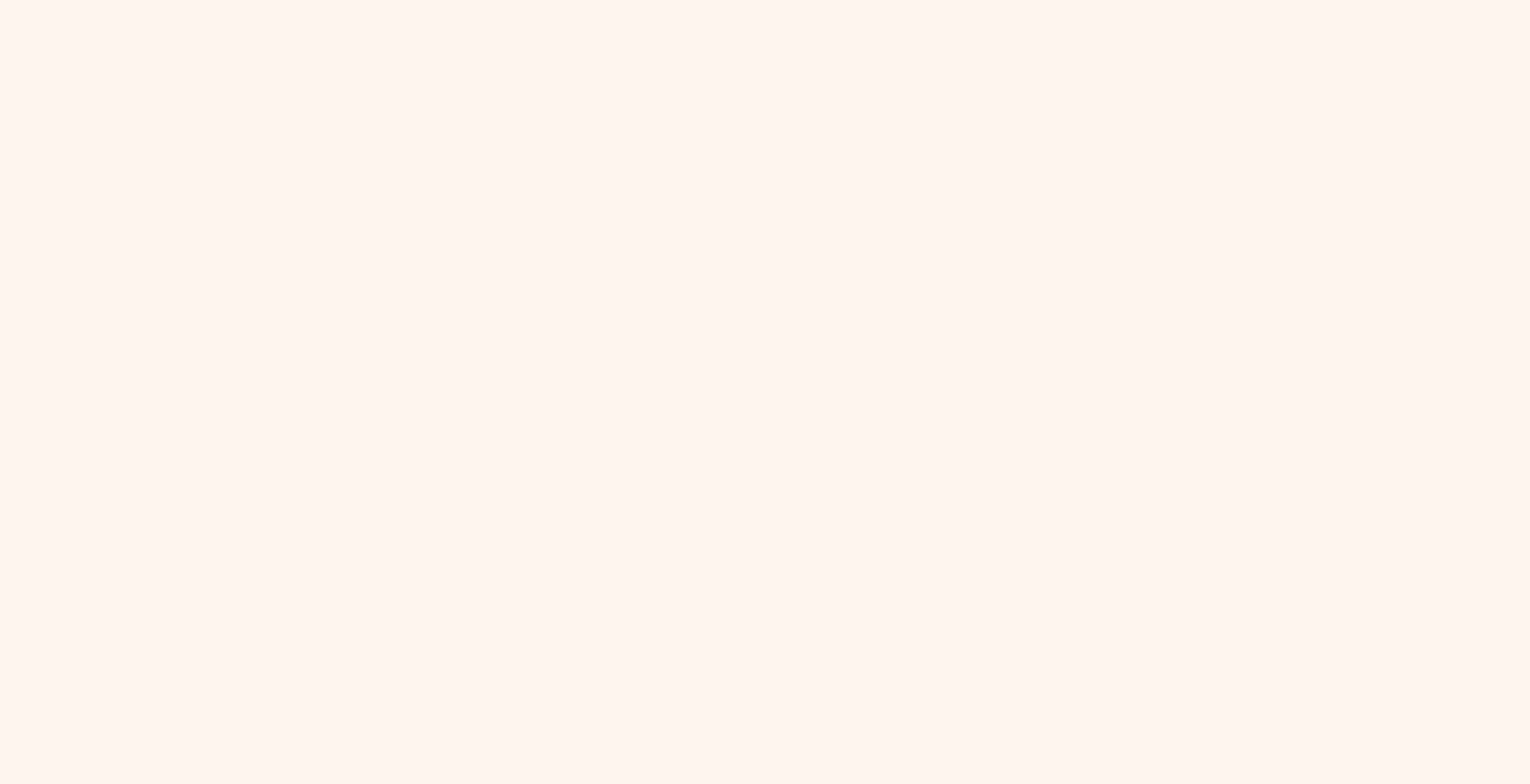
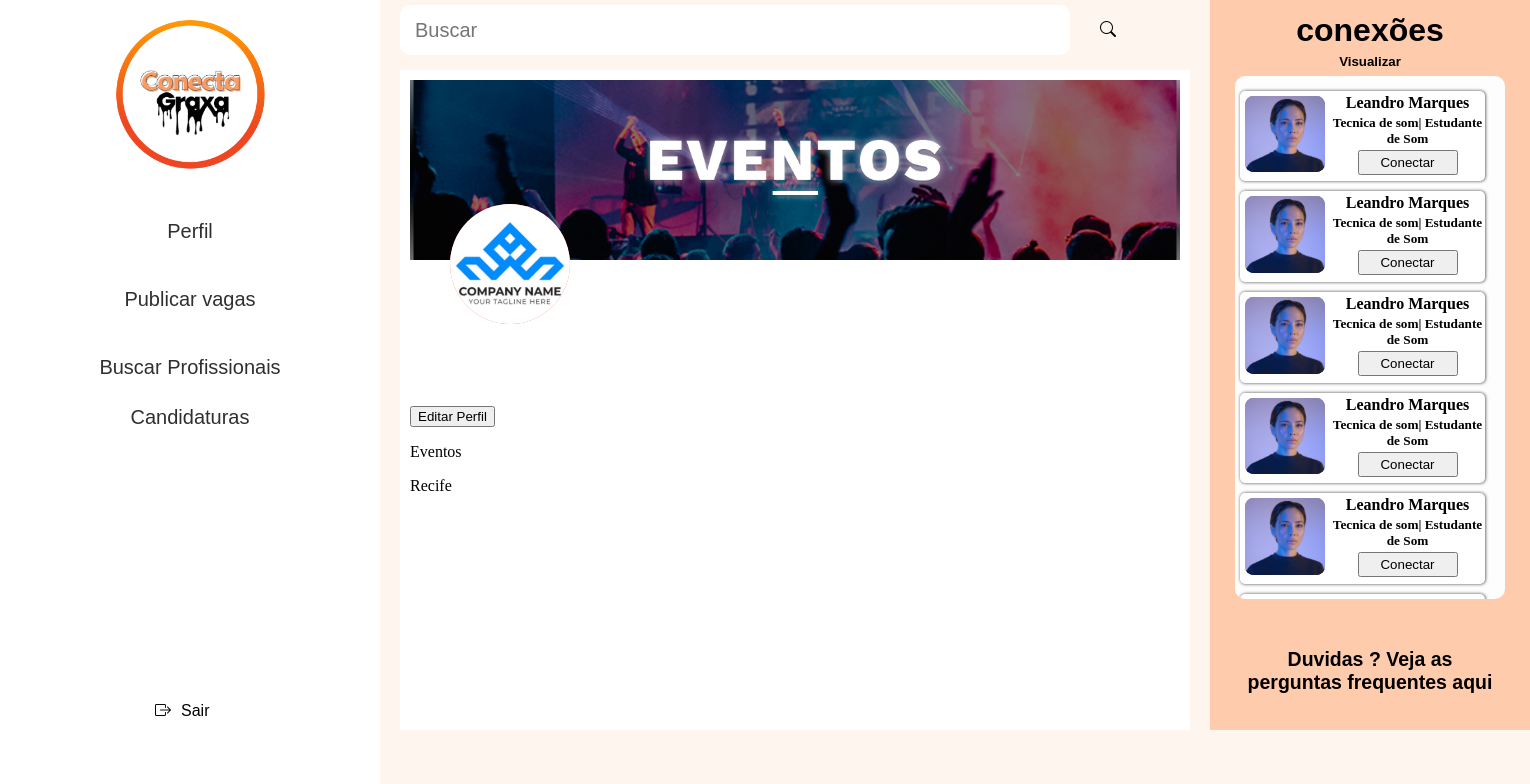
Before and after one commit to conectagraxa/Projeto_conectagraxa, a React (Create React App) app: page /PerfilEmpresas in a window 1280 px wide. Before the commit this address had no page. Shown: the top 784 px of the page, 1530 px wide, since content can reach past the window. Built offline with nearby package versions, Linux system fonts and the light colour scheme.

Commit message:
Adicionando comp/Perfil-Empresa

```diff
--- a/src/App.js
+++ b/src/App.js
@@ -9,11 +9,13 @@ import './components/Cadastro_pessoa_fisica/style.css' //*css da página de cada
 import './components/Conexoes/index.css'
 import './components/navbarempresa/styleempresa.css'
 import './components/CadastroPJe/index.css'
+import './components/Perfilempresa/index.css'
 
 
 import './Pastas/Home_comunidade/Exemplo/index.css'//isso é apenas um arquivo para exemplos ou testes //
 import Exemplo from './Pastas/Home_comunidade/Exemplo/index'//////////////////////////////////////////
 
+import PerfilEmpresas from './components/Perfilempresa/index.js'
 import FormPj from './components/CadastroPJe/index.js'
 import Navbarempresa from './components/navbarempresa/index.js'
 import Conexoes from './components/Conexoes/index.js'
@@ -43,6 +45,7 @@ function App() {
         <Route path='/Buscar' element={<Buscar />} />
         <Route path='/Conexoes' element={<Conexoes />} />
         <Route path='/Navbarempresa' element={<Navbarempresa />} />
+        <Route path='/PerfilEmpresas' element={<PerfilEmpresas />} />
 
       </Routes>
     </Router>
--- a/src/Pastas/Home_comunidade/index.css
+++ b/src/Pastas/Home_comunidade/index.css
@@ -53,8 +53,8 @@
 
 .conecxoes {
   position: absolute;
-  left: 1026px;
-  top: -50px;
+  left: 990px;
+  top: -11px;
 
 
 
--- a/src/components/Conexoes/index.css
+++ b/src/components/Conexoes/index.css
@@ -1,8 +1,8 @@
 .geralnotificações {
     background-color: #FFCBAD;
     position: relative;
-    width: 300px;
-    height: 738px;
+    width: 320px;
+    height: 700px;
     left: 70%;
     top: 50px;
     justify-content: center;
@@ -16,7 +16,7 @@
 .topo-notificações {
     position: relative;
     background-color: #ffcbad;
-    width: 300px;
+    width: 320px;
     height: 100px;
     top: -53px;
 }
--- /dev/null
+++ b/src/components/Perfilempresa/index.css
@@ -0,0 +1,76 @@
+.navbarempressaperfil {
+    position: relative;
+    width: 0;
+    height: 0;
+    z-index: -9;
+    top: -40px;
+}
+
+.perfilemre {
+    margin: 0;
+    padding: 0;
+
+}
+
+.Conexoesperfilempre {
+    z-index: -11;
+    position: relative;
+    left: 1210px;
+    top: -20px;
+    margin: 0;
+    padding: 0;
+    width: 0;
+    height: 0;
+
+}
+
+.Buscaempresaperfill {
+    position: relative;
+    top: -20px;
+    z-index: -10;
+    width: 0;
+    height: 0;
+}
+
+.regalperfilempresaa {
+    position: relative;
+    background-color: rgb(255, 255, 255);
+    width: 770px;
+    height: 640px;
+    top: 70px;
+    left: 400px;
+
+    margin: 0;
+    padding: 10px;
+    position: absolute;
+}
+
+
+
+.painelperfil {
+    width: 100%;
+    height: 150px;
+    background-color: aqua;
+
+}
+
+.fotocapaempresa {
+
+}
+
+.fotocapaempresa img{
+
+
+}
+
+.fotoperfilempresa {
+    position: relative;
+    width: 120px;
+    height: 120px;
+    margin: 0;
+    border-radius: 100%;
+    top: -60px;
+    left: 40px;
+    background-color: tomato;
+    overflow: hidden;
+}
--- /dev/null
+++ b/src/components/Perfilempresa/index.js
@@ -0,0 +1,38 @@
+import React from "react";
+import "./index.css";
+import image7 from './imagensEmpresas/image 7.svg'
+import image6 from './imagensEmpresas/image 6.svg'
+import Navbarempresa from '../navbarempresa/index.js'
+import Busca from '../Busca/index.js'
+import Conexoes from '../Conexoes/index.js'
+
+
+
+function PerfilEmpresas() {
+    return (
+        <div className="perfilemre">
+
+            <div className="Conexoesperfilempre"><Conexoes></Conexoes></div>
+            <span className="Buscaempresaperfill"><Busca></Busca></span>
+            <span className="navbarempressaperfil"><Navbarempresa></Navbarempresa></span>
+
+
+            <div className="regalperfilempresaa">
+                <div className="painelperfil">
+                    <div className="fotocapaempresa"><img src={image7} alt="imagemdeperfil" style={{ width: '100%', height: '100%', objectFit: 'cover' }} ></img></div>
+                    <div className="fotoperfilempresa"><img src={image6} alt="imagemdeperfil" style={{ width: '100%', height: '100%', objectFit: 'cover' }}  ></img></div>
+                    <div className="nome-but-empressa">
+                        <h1 className="nomeempress"></h1>
+                        <button>Editar Perfil</button>
+                    </div>
+                    <div className="segmento-localidade">
+                        <p className="segmentoempresa">Eventos</p>
+                        <p className="localidadeempresa">Recife</p>
+                    </div>
+                </div>
+            </div>
+        </div>
+    )
+};
+
+export default PerfilEmpresas
```
Also changed, not shown: src/components/Perfilempresa/imagensEmpresas/image 6.svg (added), src/components/Perfilempresa/imagensEmpresas/image 7.svg (added).
